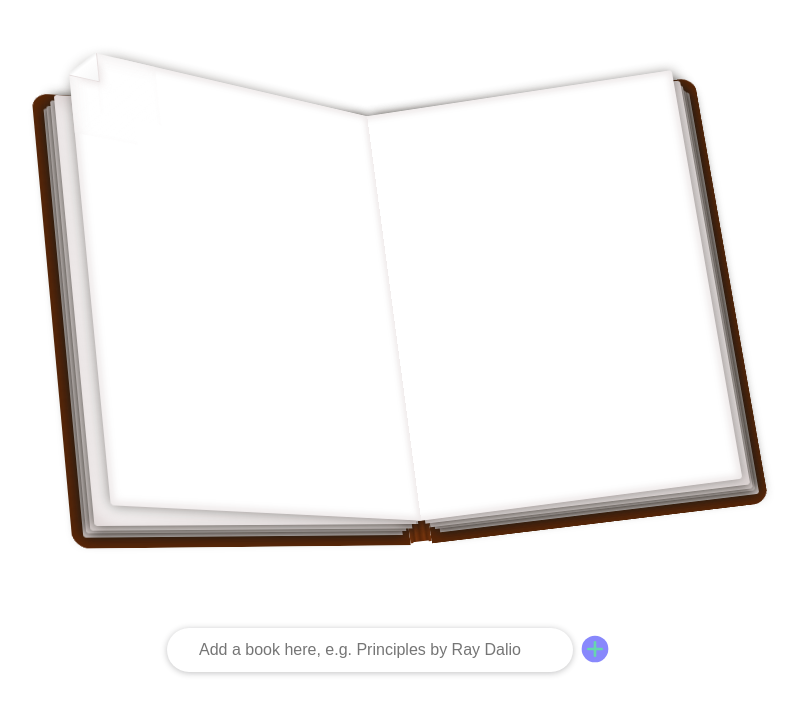
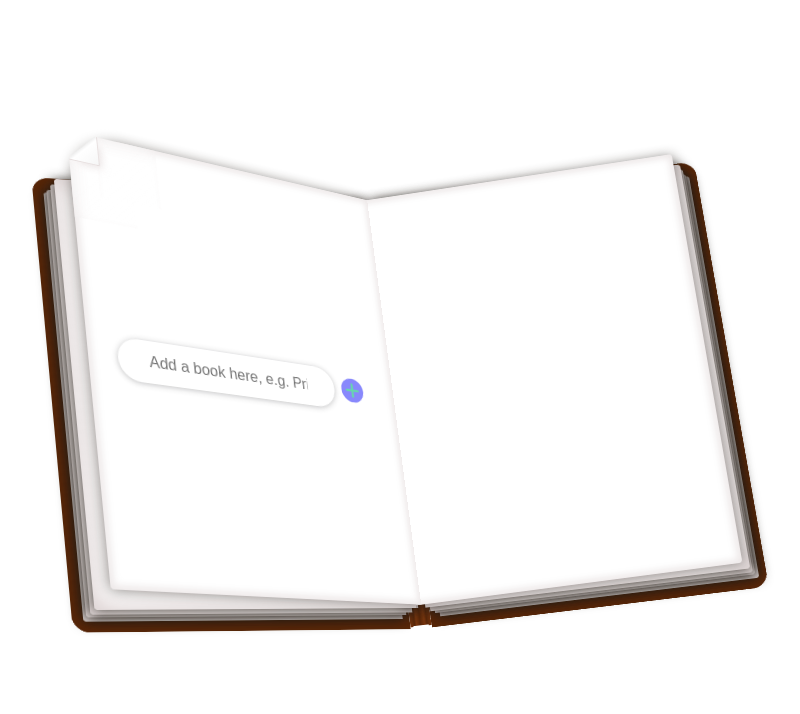
Before and after one commit to carl-hand/booklopedia, a React (Create React App) app in the folder client/: page / in a window 1280 px wide. Shown: the top 714 px of the page, without its empty margins (248-1048 px from the left). Built offline with nearby package versions, Linux system fonts and the light colour scheme; no server answers.

Commit message:
adding search bar to first page of book

```diff
--- a/client/package.json
+++ b/client/package.json
@@ -8,7 +8,6 @@
     "@testing-library/react": "9.5.0",
     "@testing-library/user-event": "7.2.1",
     "axios": "^0.20.0",
-    "dotenv": "^8.2.0",
     "react": "16.13.1",
     "react-dom": "16.13.1",
     "react-scripts": "3.4.3",
--- a/client/src/App.js
+++ b/client/src/App.js
@@ -54,8 +54,7 @@ function App() {
     <div css={appContainerCss}>
       {/* <header> */}
       <div css={bookItemBarCss}>
-        <Book books={books} />
-        <SearchBar onBookAdded={handleAddBook} />
+        <Book books={books} onBookAdded={handleAddBook} />
         {/* <img src={logo} className="App-logo" alt="logo" /> */}
       </div>
       {/* </header> */}
--- a/client/src/Book.jsx
+++ b/client/src/Book.jsx
@@ -4,6 +4,7 @@ import { jsx, css } from "@emotion/core";
 import { LeftPage } from "./LeftPage";
 import { RightPage } from "./RightPage";
 import { bookCoverColor } from "./shared/styles/book";
+import { SearchBar } from "./SearchBar";
 
 const containerCss = css`
   display: flex;
@@ -62,86 +63,103 @@ export const NavigationDirection = {
   RIGHT: "RIGHT",
 };
 
+const DEFAULT_TIMEOUT_MS = 500;
+const NUM_PAGES_OPEN = 2;
+
 export const Book = (props) => {
-  const [currPageNumbers, setCurrPageNumbers] = useState({ left: 0, right: 1 });
+  const [currPageNumbers, setCurrPageNumbers] = useState({
+    first: 0,
+    second: 1,
+  });
   const [isPrevious, setIsPrevious] = useState(false);
   const [isNext, setIsNext] = useState(false);
   const [isLoading, setIsLoading] = useState(true);
   const { books = [] } = props;
 
   const turnPage = (direction) => {
-    const { left, right } = currPageNumbers;
+    const { first, second } = currPageNumbers;
     if (direction === NavigationDirection.LEFT) {
-      const isFirstPage = left === 0;
+      const isFirstPage = first === 0;
       if (!isFirstPage) {
-        setIsPrevious(true);
-        setTimeout(() => {
-          setCurrPageNumbers({ left: left - 2, right: right - 2 });
-          // cancel css animation
-          setIsPrevious(false);
-          setIsLoading(true);
-        }, 500);
+        turnToPreviousPage();
       }
     } else {
-      const lastPageIndex = books.length - 1;
-      const isLastPage = left === lastPageIndex || right === lastPageIndex;
+      const lastPageIndex = books.length;
+      const isLastPage = first === lastPageIndex || second === lastPageIndex;
       if (!isLastPage) {
-        setIsNext(true);
-        setTimeout(() => {
-          setCurrPageNumbers({ left: left + 2, right: right + 2 });
-          // cancel css animation
-          setIsNext(false);
-          setIsLoading(true);
-        }, 500);
+        turnToNextPage();
       }
     }
+  };
+
+  const turnToPreviousPage = () => {
+    setIsPrevious(true);
+    setTimeout(() => {
+      const { first, second } = currPageNumbers;
+      setCurrPageNumbers({
+        first: first - NUM_PAGES_OPEN,
+        second: second - NUM_PAGES_OPEN,
+      });
+      // cancel css animation
+      setIsPrevious(false);
+      setIsLoading(true);
+    }, DEFAULT_TIMEOUT_MS);
+  };
+
+  const turnToNextPage = () => {
+    setIsNext(true);
+    setTimeout(() => {
+      const { first, second } = currPageNumbers;
+      setCurrPageNumbers({
+        first: first + NUM_PAGES_OPEN,
+        second: second + NUM_PAGES_OPEN,
+      });
+      // cancel css animation
+      setIsNext(false);
+      setIsLoading(true);
+    }, DEFAULT_TIMEOUT_MS);
   };
 
   const handleOnLoad = () => {
     setIsLoading(false);
   };
 
+  const onBookAdded = (book) => {
+    props.onBookAdded(book);
+    setIsLoading(true);
+    setTimeout(() => {
+      setIsLoading(false);
+    }, DEFAULT_TIMEOUT_MS);
+  };
+
   const getCurrentBooks = () => {
     const { books = [] } = props;
-    const { left, right } = currPageNumbers;
+    const { first, second } = currPageNumbers;
+    // add fake entry for search bar to keep first and second page numbers in sync when turning pages
+    const booksWithSearchBar = ["SearchBar", ...books];
     const currentBooks = [];
-    if (books.length > 0 && left < books.length) {
-      const firstBook = books[left];
-      const {
-        title,
-        authorNames,
-        description,
-        info_link,
-        thumbnail,
-      } = firstBook;
-      currentBooks.push({
-        title,
-        authorNames,
-        description,
-        info_link,
-        thumbnail,
-      });
+    if (first < booksWithSearchBar.length) {
+      currentBooks.push(getBook(first, booksWithSearchBar));
 
-      if (right < books.length) {
-        const secondBook = books[right];
-        const {
-          title: secondBookTitle,
-          authorNames: secondBookAuthorNames,
-          description: secondBookDescription,
-          info_link: secondBookInfoLink,
-          thumbnail: secondBookThumbnail,
-        } = secondBook;
-        currentBooks.push({
-          title: secondBookTitle,
-          authorNames: secondBookAuthorNames,
-          description: secondBookDescription,
-          info_link: secondBookInfoLink,
-          thumbnail: secondBookThumbnail,
-        });
+      if (second < booksWithSearchBar.length) {
+        currentBooks.push(getBook(second, booksWithSearchBar));
       }
     }
 
     return currentBooks;
+  };
+
+  const getBook = (index, booksWithSearchBar) => {
+    const book = booksWithSearchBar[index];
+    const { title, authorNames, description, info_link, thumbnail } = book;
+
+    return {
+      title,
+      authorNames,
+      description,
+      info_link,
+      thumbnail,
+    };
   };
 
   const currentBooks = getCurrentBooks();
@@ -151,17 +169,19 @@ export const Book = (props) => {
       <div css={containerCss}>
         <div css={bookWrapperCss}>
           <LeftPage
-            books={currentBooks}
+            book={currentBooks[0]}
             turnPage={turnPage}
             isTurningPage={isPrevious}
             handleOnLoad={handleOnLoad}
             isLoading={isLoading}
+            isFirstPage={currPageNumbers.first === 0}
+            onBookAdded={onBookAdded}
           />
 
           <div css={centerCss}></div>
 
           <RightPage
-            books={currentBooks}
+            book={currentBooks[1]}
             turnPage={turnPage}
             isTurningPage={isNext}
             handleOnLoad={handleOnLoad}
--- a/client/src/LeftPage.jsx
+++ b/client/src/LeftPage.jsx
@@ -13,6 +13,7 @@ import {
   pageContainerCss,
   blankPageCss,
 } from "./shared/styles/page";
+import { SearchBar } from "./SearchBar";
 
 const leftPageContainerCss = css`
   ${pageContainerCss}
@@ -94,7 +95,7 @@ const previousPageCss = css`
 `;
 
 export const LeftPage = (props) => {
-  const { books = [], turnPage, isTurningPage, isLoading } = props;
+  const { book, turnPage, isTurningPage, isLoading, isFirstPage } = props;
 
   let actualPageContentContainerCss = pageContentContainerCss;
   if (isTurningPage) {
@@ -107,6 +108,26 @@ export const LeftPage = (props) => {
 
   const handleOnLoad = () => {
     props.handleOnLoad();
+  };
+
+  const onBookAdded = (book) => {
+    props.onBookAdded(book);
+  };
+
+  const getPageContent = () => {
+    if (isFirstPage) {
+      return <SearchBar onBookAdded={onBookAdded} />;
+    } else if (book) {
+      return (
+        <PageContent
+          book={book}
+          isLoading={isLoading}
+          handleOnLoad={handleOnLoad}
+        />
+      );
+    }
+
+    return null;
   };
 
   return (
@@ -130,13 +151,7 @@ export const LeftPage = (props) => {
           <div css={cornerCss}></div>
           <div css={corner2Css}></div>
           <div css={cornerFoldCss}></div>
-          {books.length > 0 && (
-            <PageContent
-              book={books[0]}
-              isLoading={isLoading}
-              handleOnLoad={handleOnLoad}
-            />
-          )}
+          {getPageContent()}
         </div>
       </div>
     </div>
--- a/client/src/RightPage.jsx
+++ b/client/src/RightPage.jsx
@@ -76,7 +76,7 @@ const layer4RightCss = css`
 `;
 
 export const RightPage = (props) => {
-  const { books = [], turnPage, isTurningPage, isLoading } = props;
+  const { book, turnPage, isTurningPage, isLoading } = props;
 
   const nextPage = () => {
     turnPage(NavigationDirection.RIGHT);
@@ -108,9 +108,9 @@ export const RightPage = (props) => {
       </div>
       <div css={textLayerRightCss}>
         <div css={actualpageContentContainerCss} onClick={nextPage}>
-          {books.length > 1 && (
+          {book && (
             <PageContent
-              book={books[1]}
+              book={book}
               isLoading={isLoading}
               handleOnLoad={handleOnLoad}
             />
--- a/client/src/SearchBar.jsx
+++ b/client/src/SearchBar.jsx
@@ -3,15 +3,13 @@ import axios from "axios";
 /** @jsx jsx */
 import { jsx, css } from "@emotion/core";
 import { url } from "./constants";
-import dotenv from "dotenv";
 import { AddButton } from "./AddButton";
 
-dotenv.config();
-
 const searchBarContainerCss = css`
-  padding: 30px;
-  width: 450px;
+  padding: 0 30px;
+  height: 100%;
   display: flex;
+  justify-content: center;
   align-items: center;
 `;
 
```
